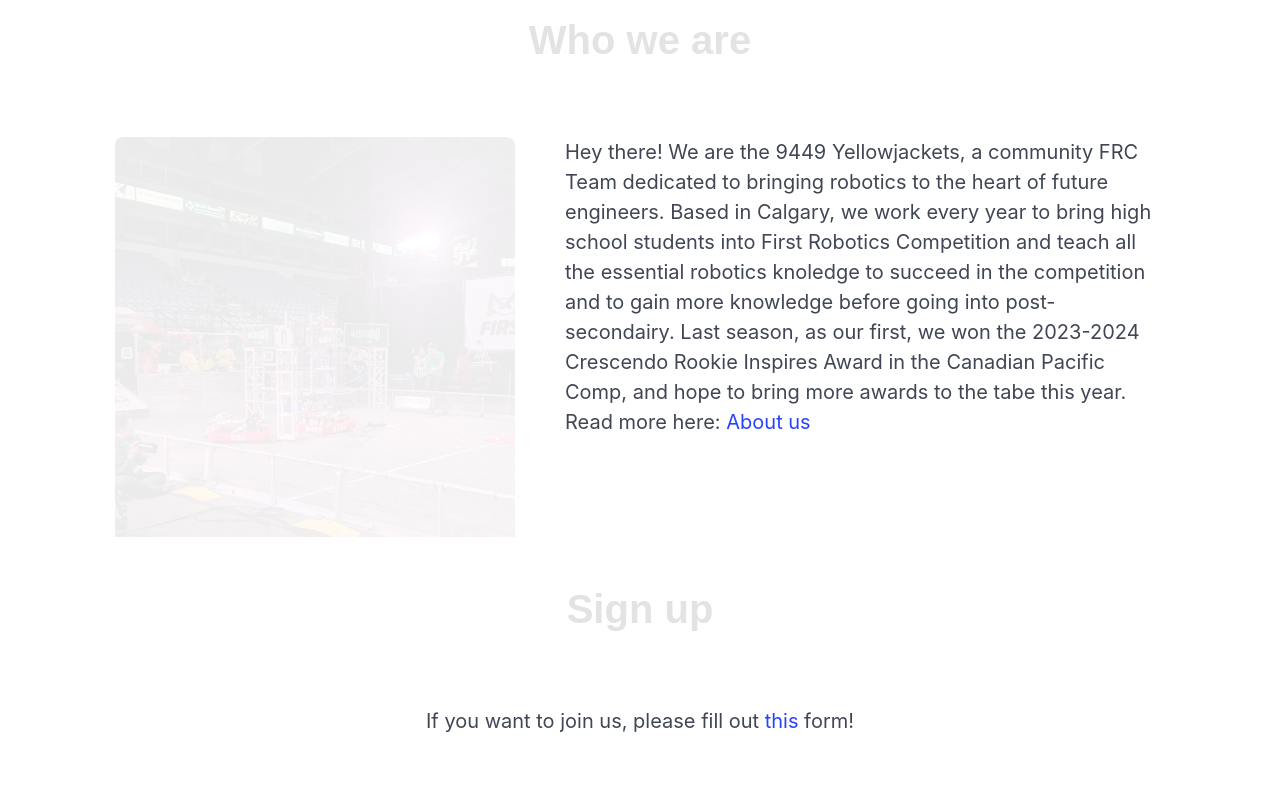
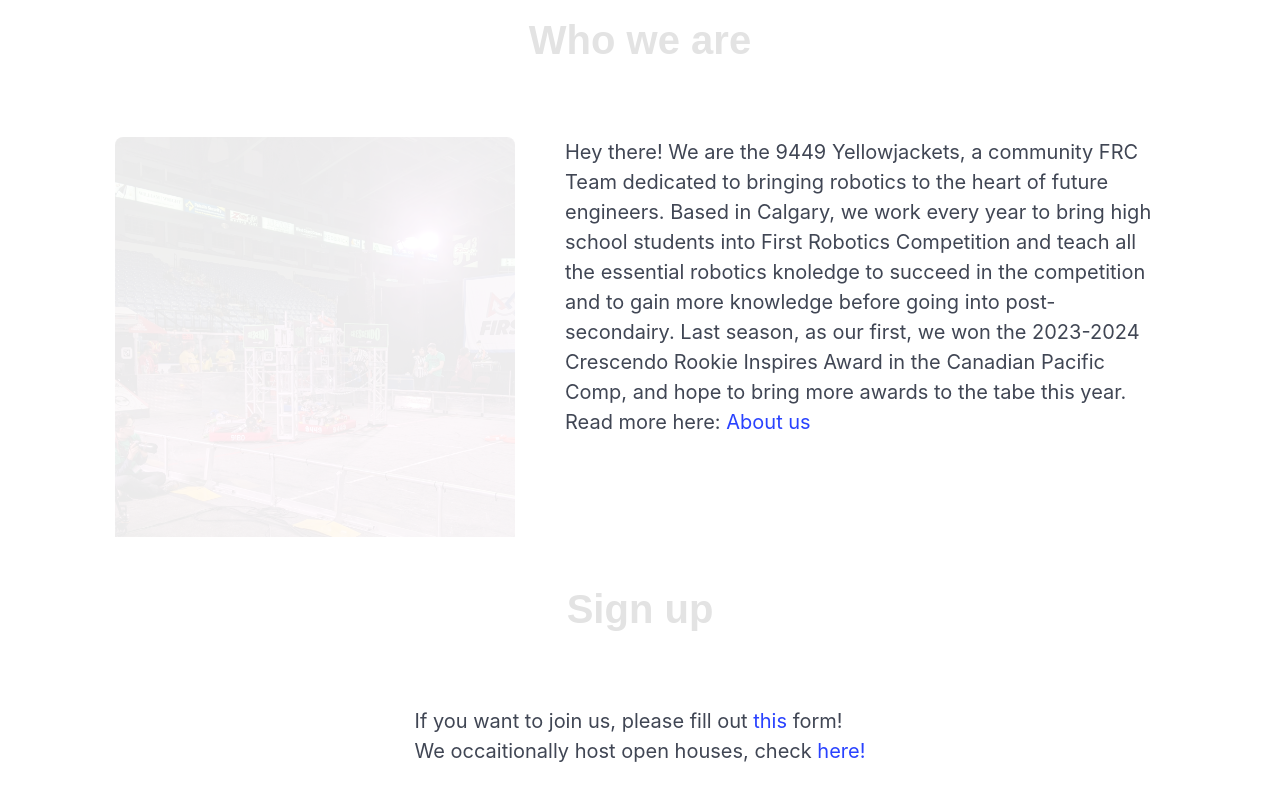
Before and after one commit to TheHiveFIRST/TheHiveWebsite, a React (Create React App) app in the folder frontend/: page / in a window 1280 px wide. Shown: the part 906-1706 px from the top of the page. Built offline with nearby package versions, Linux system fonts and the light colour scheme; a web font is replaced by a local one.

Commit message:
Added Suplementary info

```diff
--- a/frontend/src/components/Home.js
+++ b/frontend/src/components/Home.js
@@ -62,12 +62,12 @@ function Home() {
           />
         </figure>
         <div>
-            <h1 className='is-size-5'>Hey there! We are the 9449 Yellowjackets, a community FRC Team dedicated to bringing robotics to the heart of future engineers. Based in Calgary, we work every year to bring high school students into First Robotics Competition and teach all the essential robotics knoledge to succeed in the competition and to gain more knowledge before going into post-secondairy. Last season, as our first, we won the 2023-2024 Crescendo Rookie Inspires Award in the Canadian Pacific Comp, and hope to bring more awards to the tabe this year.<br></br> Read more here: <a>About us</a></h1>
+            <h1 className='is-size-5'>Hey there! We are the 9449 Yellowjackets, a community FRC Team dedicated to bringing robotics to the heart of future engineers. Based in Calgary, we work every year to bring high school students into First Robotics Competition and teach all the essential robotics knoledge to succeed in the competition and to gain more knowledge before going into post-secondairy. Last season, as our first, we won the 2023-2024 Crescendo Rookie Inspires Award in the Canadian Pacific Comp, and hope to bring more awards to the tabe this year.<br></br> Read more here: <a href='/aboutus'>About us</a></h1>
         </div>
       </section>
       <h1 className='title'>Sign up</h1>
       <section id='signup' className='signup'>
-        <h1 className='is-size-5'>If you want to join us, please fill out <a href='https://forms.gle/bwP5wjmxCFyg7ALx6'>this</a> form!</h1>
+        <h1 className='is-size-5'>If you want to join us, please fill out <a href='https://forms.gle/bwP5wjmxCFyg7ALx6'>this</a> form! <br></br>We occaitionally host open houses, check <a href=''>here!</a></h1>
       </section>
       {/* <h1 className='title'>The Members</h1>
       <section id='members' className='members'>
```
